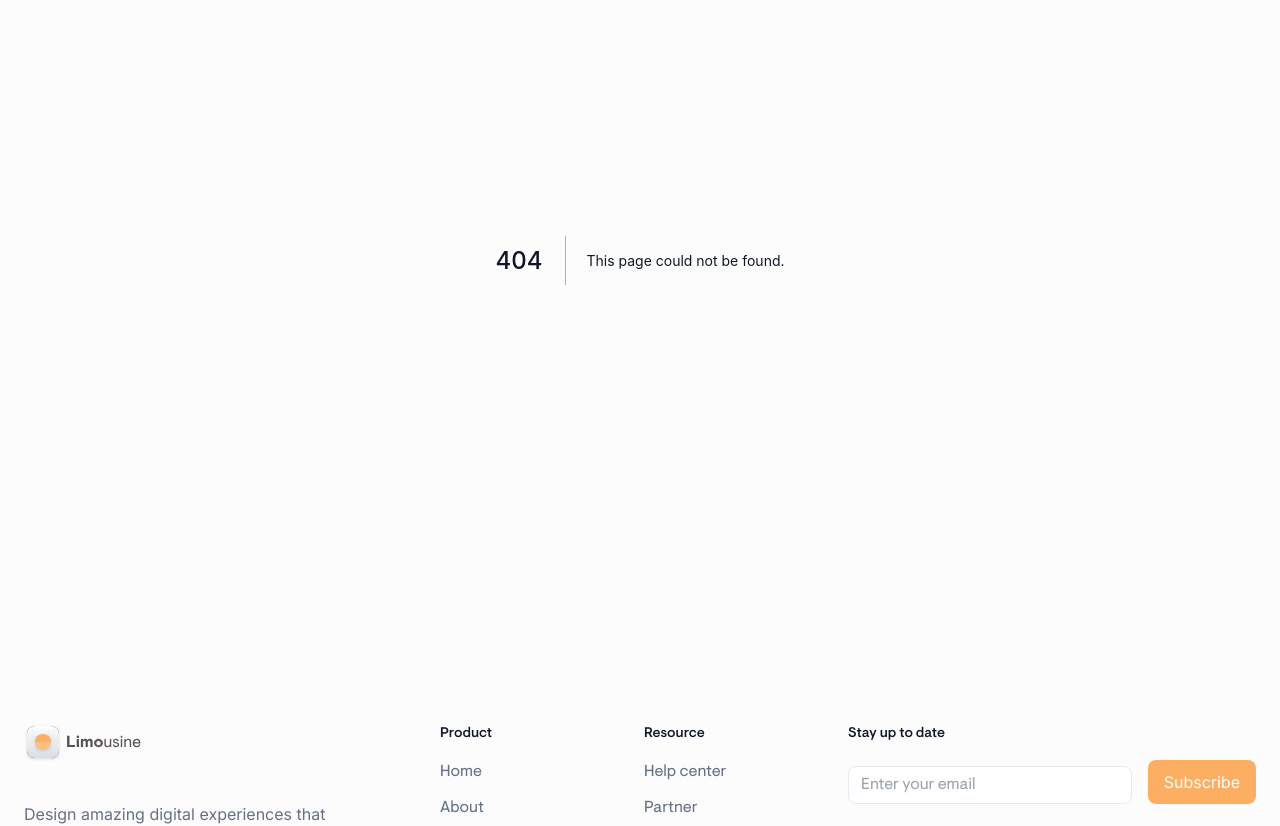
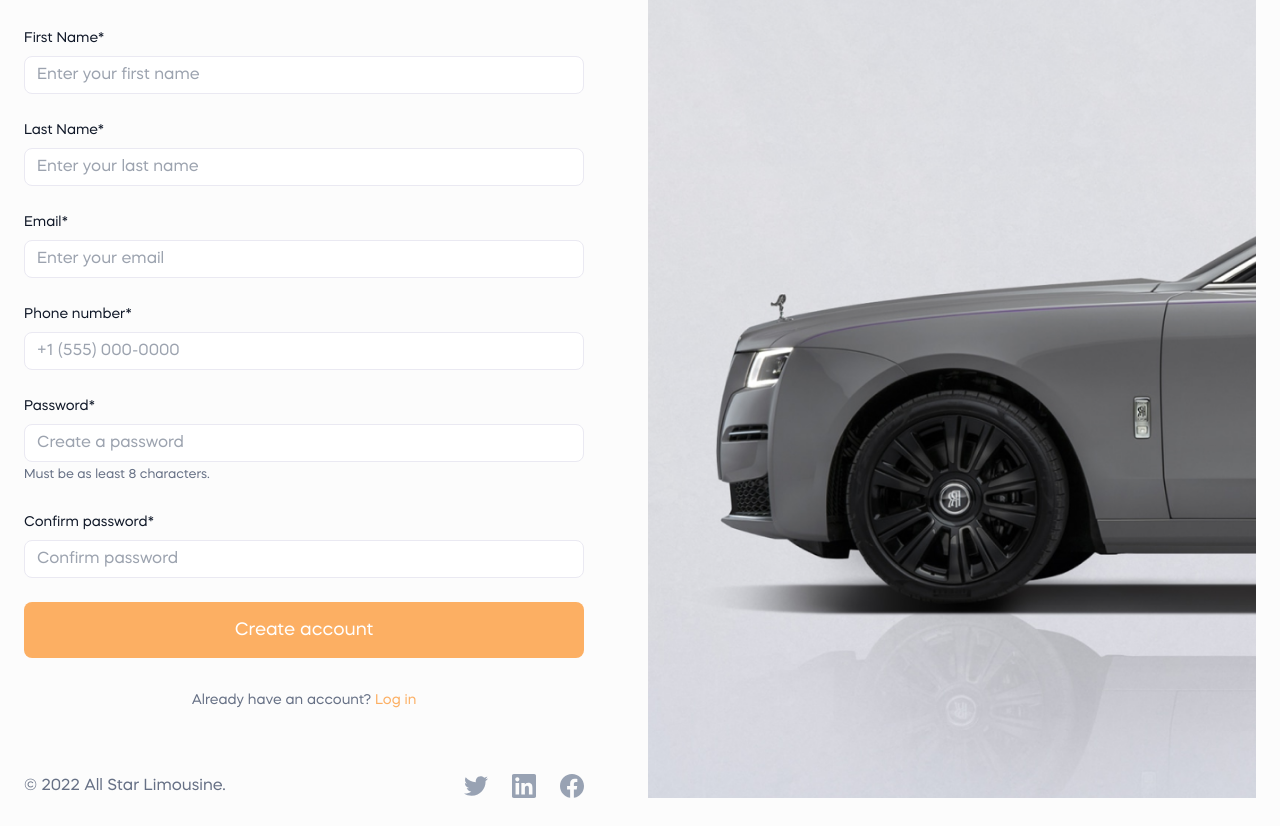
Before and after one commit to mistyjack/temp-limo, a Next.js app: page /sign-up in a window 1280 px wide. Before the commit this address had no page. Shown: the part 220-1046 px from the top of the page. Built offline with nearby package versions, Linux system fonts and the light colour scheme.

Commit message:
Add signup page

```diff
--- a/components/contact/ContactForm.tsx
+++ b/components/contact/ContactForm.tsx
@@ -43,7 +43,7 @@ const ContactForm: FC = () => {
                 </label>
                 <input
                   id="phone"
-                  type="text"
+                  type="tel"
                   className="form-control"
                   placeholder="+1 (555) 000-0000"
                 />
@@ -53,7 +53,7 @@ const ContactForm: FC = () => {
                 <label className="form-label" htmlFor="category">
                   Support Category
                 </label>
-                <select className="form-control bg-white py-2.5" name="category" id="category">
+                <select value="" className="form-control bg-white py-2.5" name="category" id="category">
                   <option value="fleet">Fleet Issue</option>
                   <option value="general">General Finding</option>
                   <option value="partner">Partner</option>
@@ -72,12 +72,12 @@ const ContactForm: FC = () => {
                 ></textarea>
               </div>
 
-              <button className="btn btn-primary btn-lg text-center mt-8 w-full">
+              <button className="btn btn-primary btn-lg text-center text-lg mt-8 w-full">
                 Send message
               </button>
             </form>
           </div>
-          <div className="relative">
+          <div className="none md:block relative">
             <Image
               src="/support.png"
               alt="Contact image"
--- /dev/null
+++ b/components/signup/Signup.tsx
@@ -0,0 +1,87 @@
+import FacebookIcon from "@components/icon/Facebook";
+import LinkedInIcon from "@components/icon/LinkedIn";
+import Twitter2Icon from "@components/icon/Twitter2";
+import Input from "@components/ui/input";
+import Image from "next/image";
+import { FC } from "react";
+
+const SignUp: FC = () => {
+  return (
+    <section id="signup-form" className="py-20">
+      <div className="custom-container min-h-screen md:grid md:grid-cols-2 gap-4">
+        <div className="">
+          <form className="max-w-560">
+            <h2 className="h2 mb-8">Sign up</h2>
+
+            <Input
+              id="first_name"
+              label="First Name*"
+              placeholder="Enter your first name"
+            />
+            <Input
+              id="last_name"
+              label="Last Name*"
+              placeholder="Enter your last name"
+            />
+            <Input id="email" label="Email*" placeholder="Enter your email" />
+            <Input id="phone" label="Phone number*" placeholder="+1 (555) 000-0000" type="tel" />
+
+            <div className="mb-6">
+              <Input
+                id="password"
+                label="Password*"
+                placeholder="Create a password"
+                type="password"
+                disableMargin
+              />
+              <small className="text-sec">Must be as least 8 characters.</small>
+            </div>
+            <Input
+              id="confirm_password"
+              label="Confirm password*"
+              placeholder="Confirm password"
+              type="password"
+            />
+            <button className="btn btn-primary btn-lg w-full text-center text-lg mb-8">
+              Create account
+            </button>
+
+            <p className="text-sm text-sec text-center mx-auto">
+              Already have an account?{" "}
+              <a href="/sign-up" className="text-primary">
+                Log in
+              </a>
+            </p>
+
+            <div className="mt-16 flex justify-between">
+              <p className="text-sec">
+                &copy; 2022 All Star Limousine.
+              </p>
+              <div className="mt-4 md:mt-0 flex gap-6">
+                <span>
+                  <Twitter2Icon />
+                </span>
+                <span>
+                  <LinkedInIcon />
+                </span>
+                <span>
+                  <FacebookIcon />
+                </span>
+              </div>
+            </div>
+          </form>
+        </div>
+        <div className="relative hidden md:block">
+          <Image
+            src="/signup.png"
+            alt="Sign up limo"
+            layout="fill"
+            objectFit="cover"
+          />
+        </div>
+      </div>
+    </section>
+  );
+};
+
+export default SignUp;
--- /dev/null
+++ b/components/ui/input.tsx
@@ -0,0 +1,28 @@
+import { FC } from "react";
+
+interface IInput {
+  id: string; // inputs name and id; labels htmlFor
+  label: string;
+  placeholder?: string;
+  type?: string;
+  disableMargin?: boolean;
+}
+
+const Input: FC<IInput> = ({ id, label, placeholder, type = "text", disableMargin = false }) => {
+  return (
+    <div className={`${disableMargin ? "" : "mb-6"}`}>
+      <label className="form-label" htmlFor={id}>
+        {label}
+      </label>
+      <input
+        id={id}
+        name={id}
+        type={type}
+        className="form-control"
+        placeholder={placeholder}
+      />
+    </div>
+  );
+};
+
+export default Input;
--- /dev/null
+++ b/pages/sign-up.tsx
@@ -0,0 +1,20 @@
+import SignUp from "@components/signup/Signup";
+import type { NextPage } from "next";
+import Head from "next/head";
+
+const Signup: NextPage = () => {
+  return (
+    <>
+      <Head>
+        <title>Partner with us {"-"} All Star Limousine</title>
+        <meta name="description" content="Our mission is to ensure teams can do their best work, no matter their size or budget. We focus on the details of everything we do." />
+      </Head>
+
+      <main>
+        <SignUp />
+      </main>
+    </>
+  );
+};
+
+export default Signup;
```
Also changed, not shown: public/signup.png (added).
